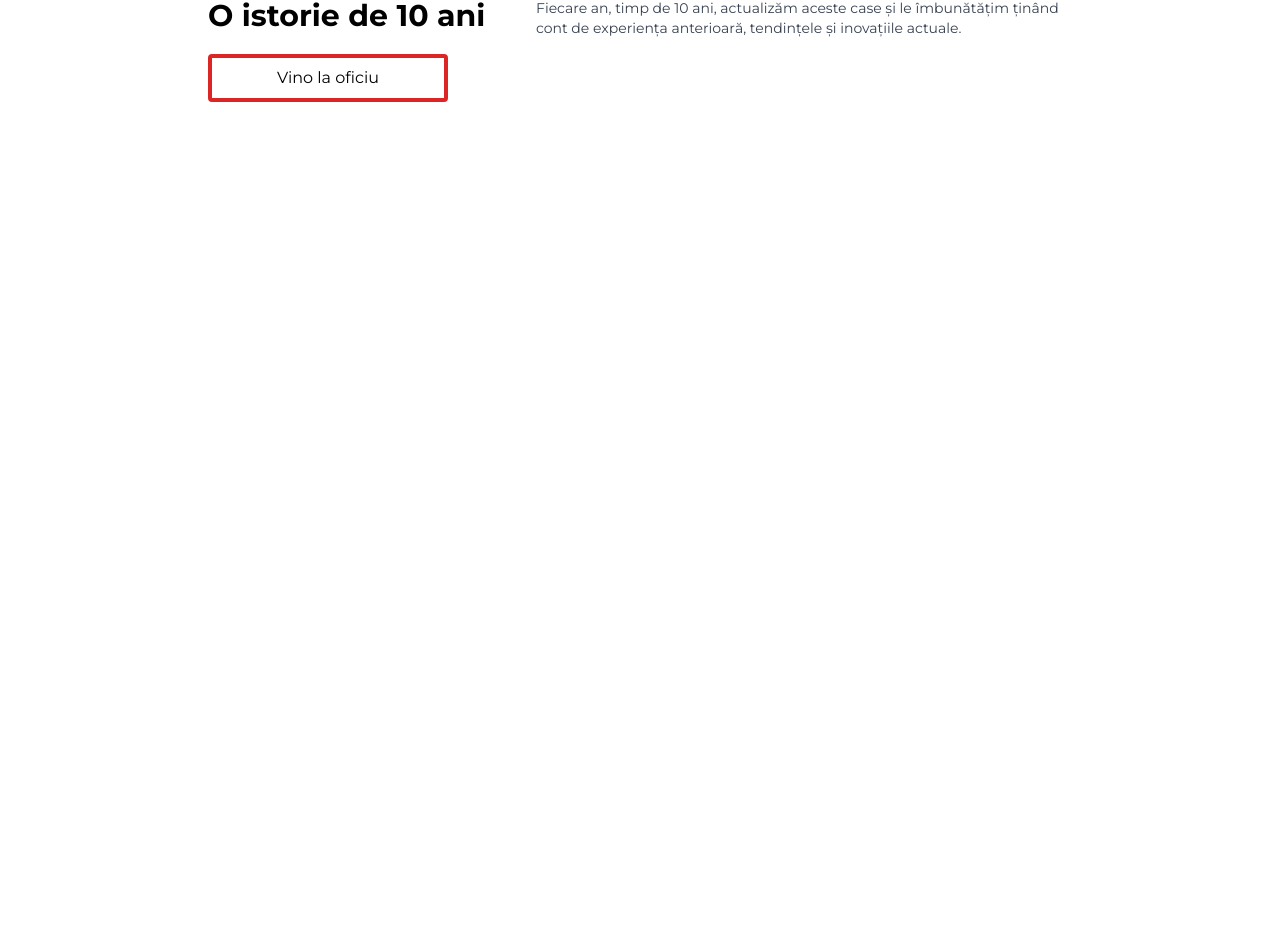
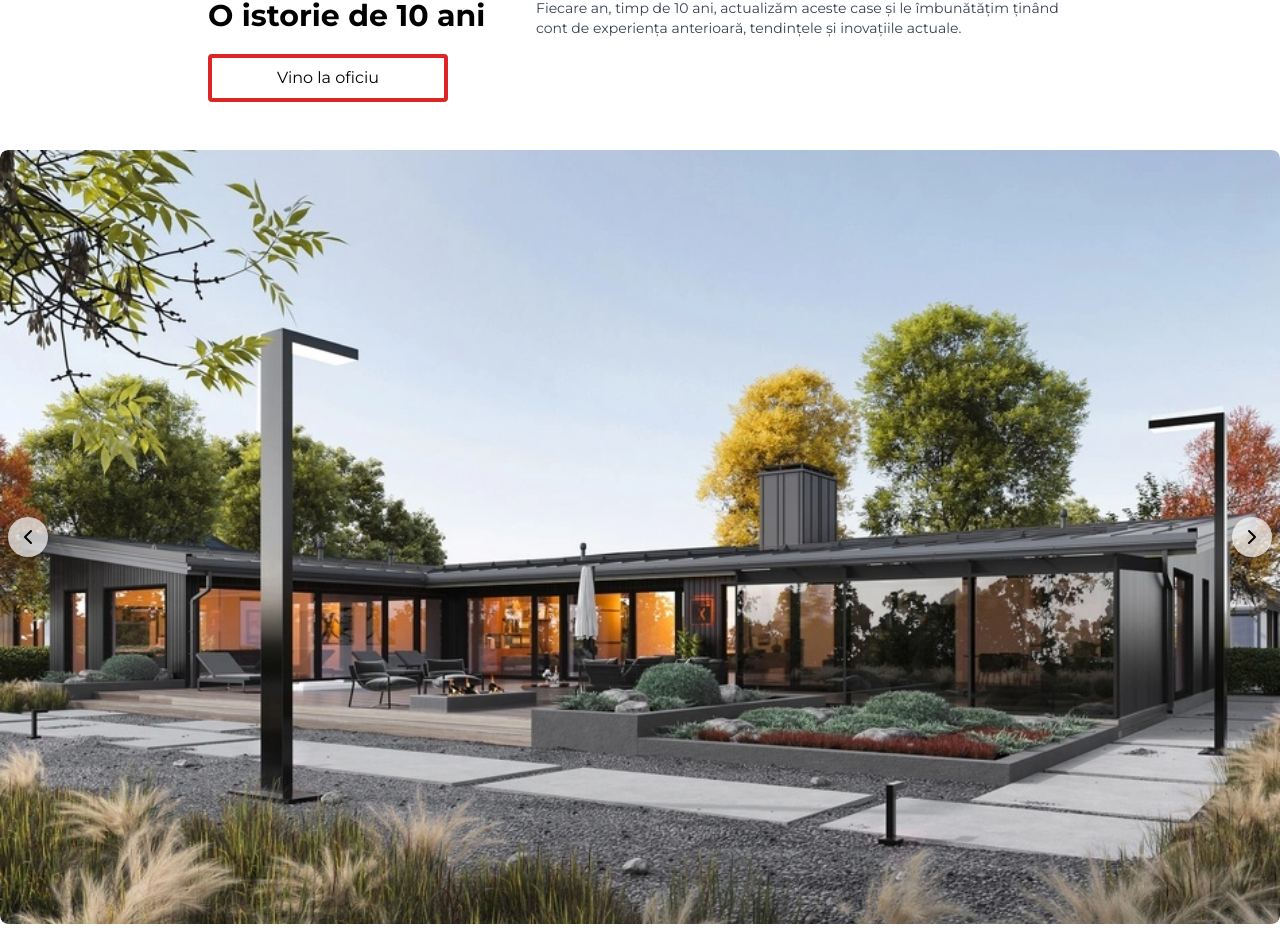
Before and after one commit to cornel-sys/mikea-website, a Next.js app: page /1 in a window 1280 px wide. Shown: the part 1286-2238 px from the top of the page. Before the commit the page ends 1436 px from the top, so only its background shows below. Built offline with nearby package versions, Linux system fonts and the light colour scheme.

Commit message:
feat(ImageCarousel): added ImageCarousel

```diff
--- a/package.json
+++ b/package.json
@@ -12,6 +12,8 @@
   "dependencies": {
     "@remixicon/react": "^4.6.0",
     "framer-motion": "^12.4.4",
+    "keen-slider": "^6.8.6",
+    "lucide-react": "^0.525.0",
     "next": "^15.3.0",
     "next-intl": "^3.26.5",
     "react": "^19.0.0",
--- a/src/app/[locale]/page.tsx
+++ b/src/app/[locale]/page.tsx
@@ -3,6 +3,7 @@ import React from "react";
 
 import MainImage from "@/src/components/MainImage/MainImage";
 import HouseCard from "@/src/components/HouseCard/HouseCard";
+import Gallery from "@/src/components/ImageCarousel/ImageCarousel";
 
 export default function Home() {
   return (
@@ -10,6 +11,7 @@ export default function Home() {
       <Header />
       <MainImage />
       <HouseCard translation="FirstCard" image="/imagini/02.webp" />
+      <Gallery />
     </main>
   );
 }
--- /dev/null
+++ b/src/components/ImageCarousel/ImageCarousel.tsx
@@ -0,0 +1,64 @@
+"use client";
+
+import React from "react";
+import Image from "next/image";
+import { useKeenSlider } from "keen-slider/react";
+import "keen-slider/keen-slider.min.css";
+import { ChevronLeft, ChevronRight } from "lucide-react";
+
+const images = [
+  "/imagini/03.webp",
+  "/imagini/04.webp",
+  "/imagini/05.webp",
+  "/imagini/06.webp",
+  "/imagini/07.webp",
+  "/imagini/09.webp",
+  "/imagini/10.webp",
+  "/imagini/11.webp",
+  "/imagini/12.webp",
+  "/imagini/13.webp",
+];
+
+export default function Gallery() {
+  const [sliderRef, slider] = useKeenSlider<HTMLDivElement>({
+    loop: true,
+    slides: {
+      perView: 1,
+    },
+  });
+
+  return (
+    <div className="relative w-full max-w-7xl mx-auto mb-20">
+      <div ref={sliderRef} className="keen-slider rounded-lg overflow-hidden">
+        {images.map((src, idx) => (
+          <div
+            key={idx}
+            className="keen-slider__slide flex items-center justify-center"
+          >
+            <Image
+              src={src}
+              alt={`gallery-${idx}`}
+              width={1920}
+              height={1080}
+              className="w-full object-cover rounded-lg"
+            />
+          </div>
+        ))}
+      </div>
+
+      {/* Arrows */}
+      <button
+        onClick={() => slider.current?.prev()}
+        className="absolute left-2 top-1/2 -translate-y-1/2 bg-white/70 hover:bg-white rounded-full p-2 shadow-lg"
+      >
+        <ChevronLeft size={24} />
+      </button>
+      <button
+        onClick={() => slider.current?.next()}
+        className="absolute right-2 top-1/2 -translate-y-1/2 bg-white/70 hover:bg-white rounded-full p-2 shadow-lg"
+      >
+        <ChevronRight size={24} />
+      </button>
+    </div>
+  );
+}
```
Also changed, not shown: 1 other file (tests, documents, lock files or other folders).
